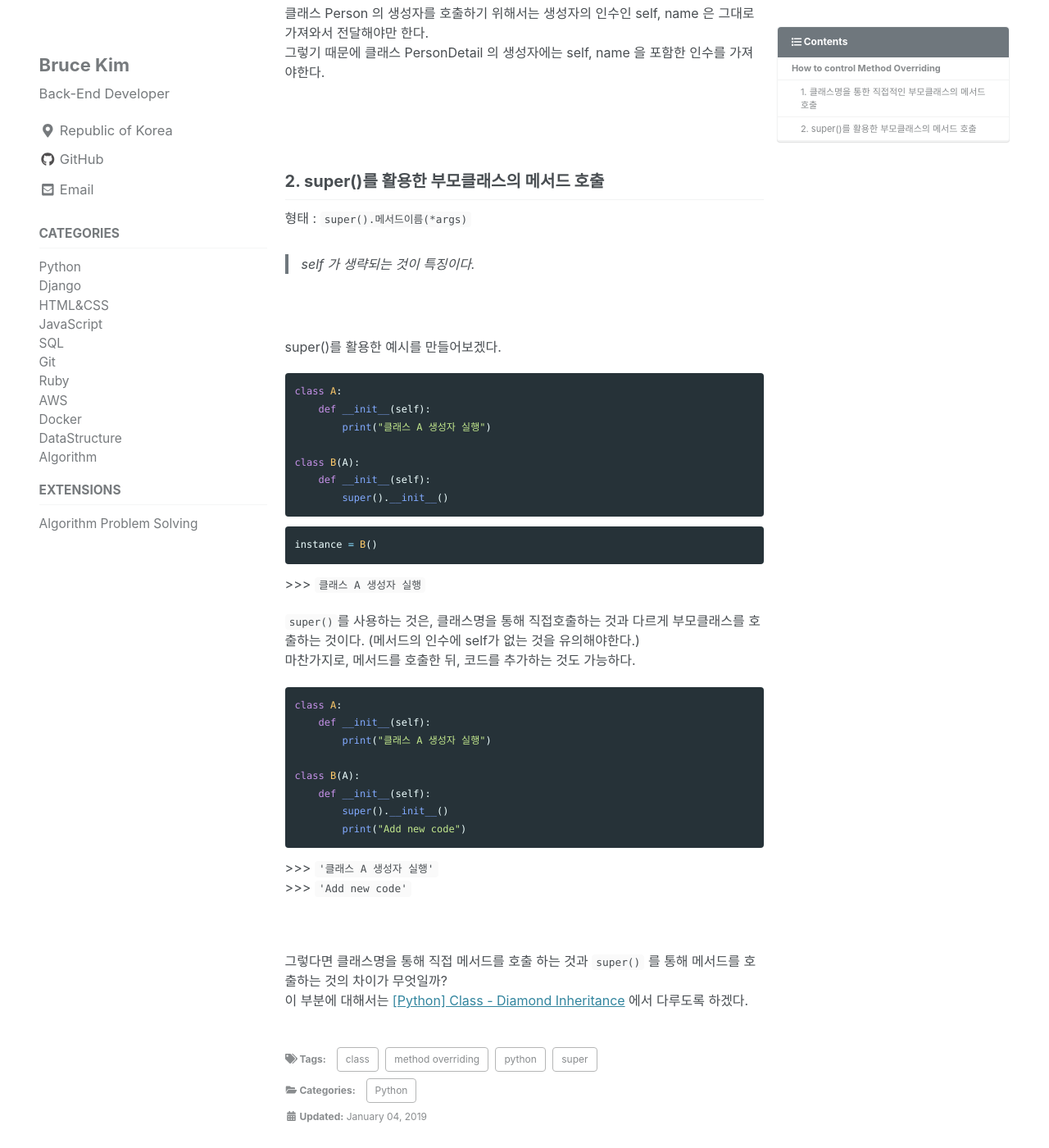
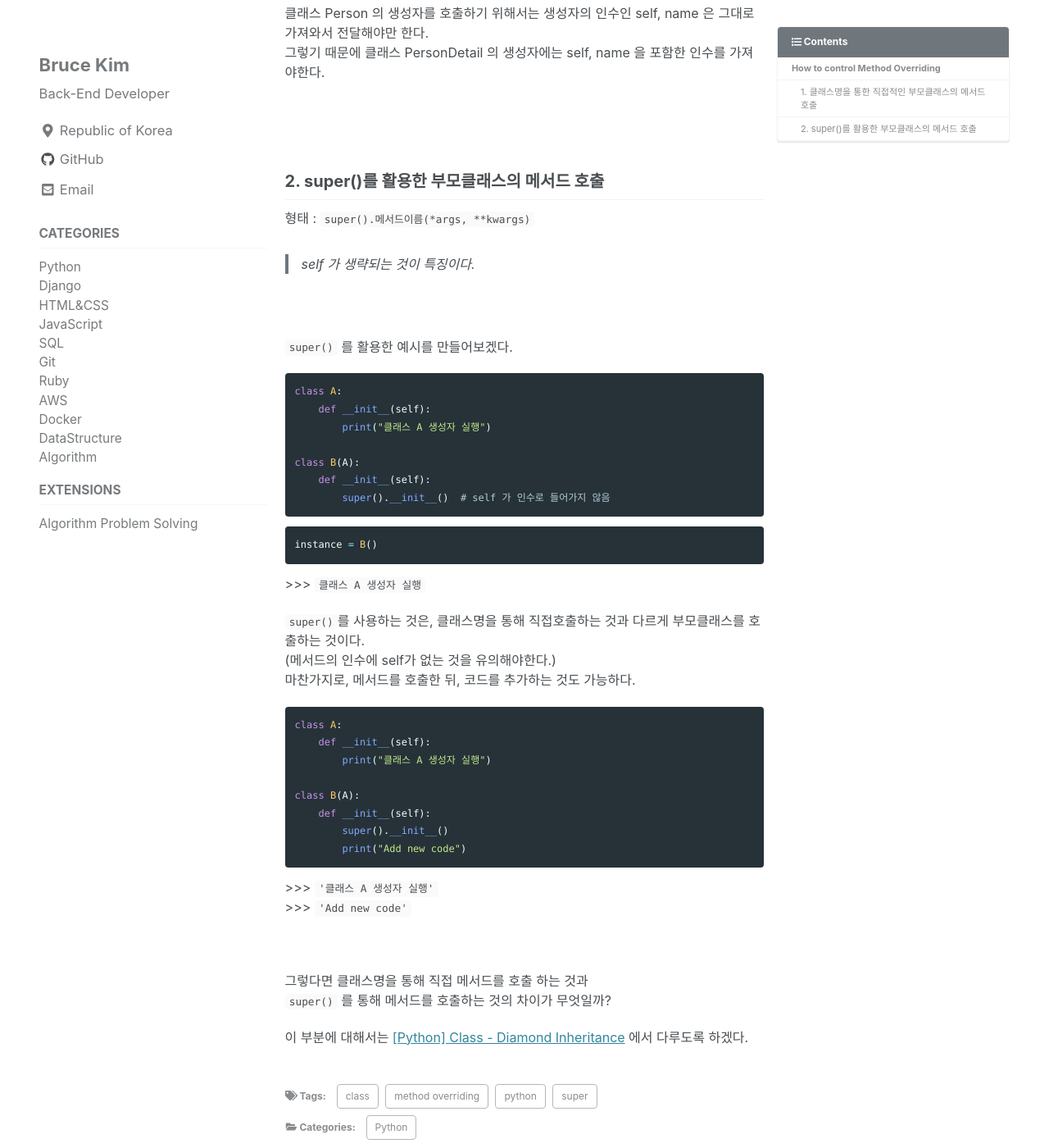
Before and after one commit to devbruce/devbruce.github.io, a Jekyll site: the page built from _posts/Python/2018-01-29-py-24-class_how+to+control+methodoverriding.md, in a window 1280 px wide and 1400 px high, scrolled down 2440 px. Shown: the whole window at 82% size. Built offline with Jekyll 4.4.1, drawn with Linux system fonts in a browser that asks for light colours; cached includes are drawn as plain includes; nearby versions of some CDN libraries; comment, search, counter and statistics services are not loaded; some of the changed text lies outside the part shown.

Commit message:
Modify alg-02, py-24

````diff
--- a/_posts/Python/2018-01-29-py-24-class_how+to+control+methodoverriding.md
+++ b/_posts/Python/2018-01-29-py-24-class_how+to+control+methodoverriding.md
@@ -1,7 +1,7 @@
 ---
 title: "[Python] Class - How to control Method Overriding"
 excerpt:
-last_modified_at: 2019-01-04
+last_modified_at: 2019-01-28
 
 categories:
   - Python
@@ -31,7 +31,7 @@ Method Overriding 을 하게 될 경우,
 
 ## 1. 클래스명을 통한 직접적인 부모클래스의 메서드 호출
 
-형태 : `클래스명.메서드이름(self, *args)`
+형태 : `클래스명.메서드이름(self, *args, **kwargs)`
 
 <br>
 
@@ -122,12 +122,13 @@ p1.show_all_info()
 
 ## 2. super()를 활용한 부모클래스의 메서드 호출
 
-형태 : `super().메서드이름(*args)`
+형태 : `super().메서드이름(*args, **kwargs)`
+
 > self 가 생략되는 것이 특징이다.
 
 <br>
 
-super()를 활용한 예시를 만들어보겠다.
+`super()` 를 활용한 예시를 만들어보겠다.
 
 ```python
 class A:
@@ -136,15 +137,17 @@ class A:
 
 class B(A):
     def __init__(self):
-        super().__init__()
+        super().__init__()  # self 가 인수로 들어가지 않음
 ```
+
 ```python
 instance = B()
 ```
 \>\>\> `클래스 A 생성자 실행`
 
 `super()`를 사용하는 것은, 클래스명을 통해 직접호출하는 것과 다르게
-부모클래스를 호출하는 것이다. (메서드의 인수에 self가 없는 것을 유의해야한다.)
+부모클래스를 호출하는 것이다.
+(메서드의 인수에 self가 없는 것을 유의해야한다.)
 마찬가지로, 메서드를 호출한 뒤, 코드를 추가하는 것도 가능하다.
 
 ```python
@@ -162,5 +165,7 @@ class B(A):
 
 <br>
 
-그렇다면 클래스명을 통해 직접 메서드를 호출 하는 것과 `super()` 를 통해 메서드를 호출하는 것의 차이가 무엇일까?
+그렇다면 클래스명을 통해 직접 메서드를 호출 하는 것과
+`super()` 를 통해 메서드를 호출하는 것의 차이가 무엇일까?
+
 이 부분에 대해서는 [[Python] Class - Diamond Inheritance](https://devbruce.github.io/python/py-26-class_diamond+inheritance/) 에서 다루도록 하겠다.
````
Also changed, not shown: _posts/Algorithm/2019-01-11-alg-02-gcd.md (+3 -3 lines).
